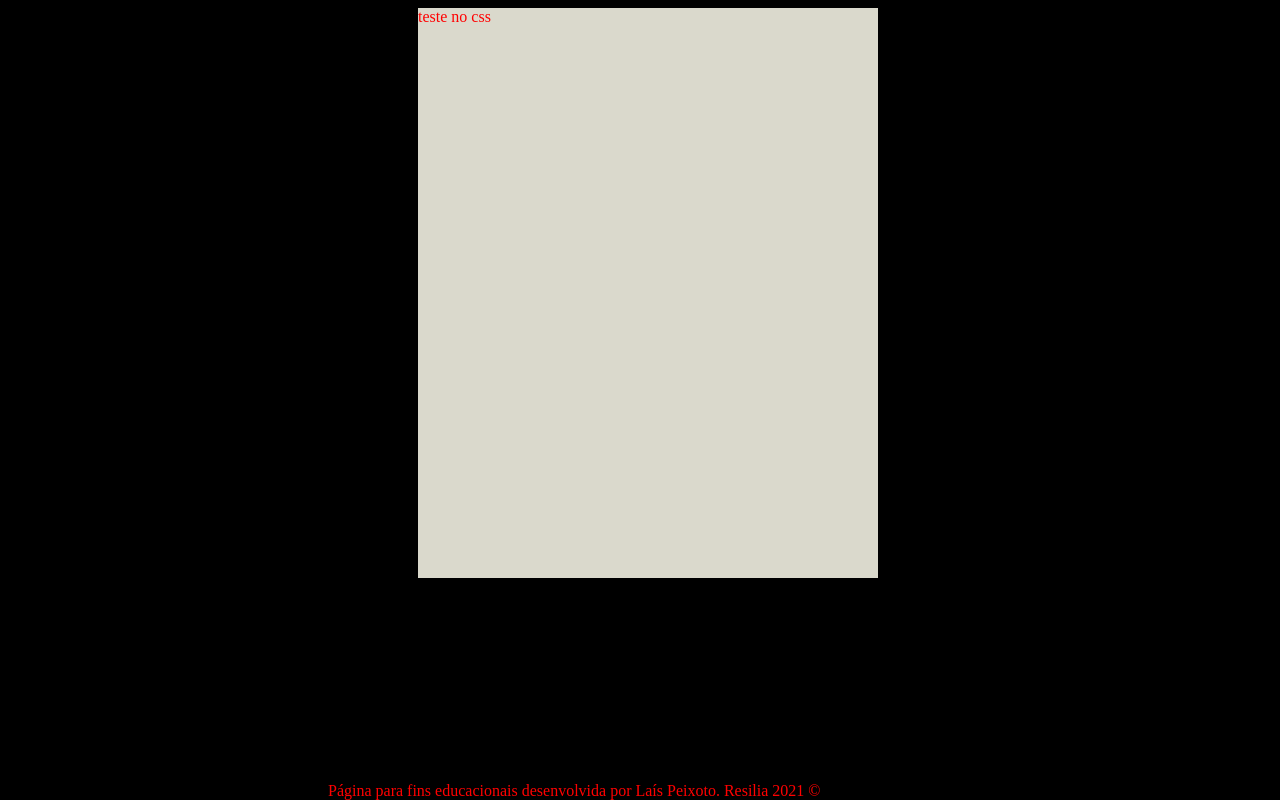
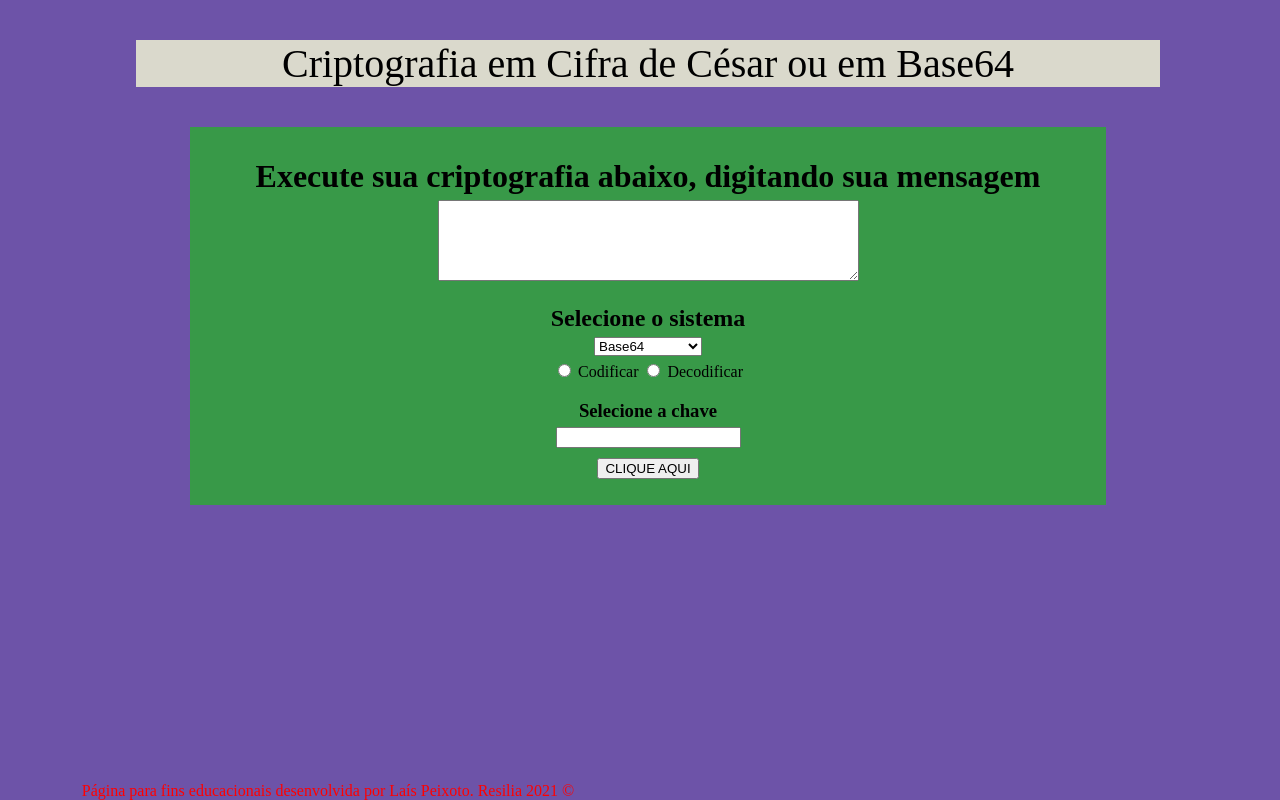
Before and after one commit to laispeixoto/PassinhoDoRomano, a plain HTML site: page index.html in a window 1280 px wide. Drawn offline with Linux system fonts and the light colour scheme.

Commit message:
alterações no HTML e no CSS

```diff
--- a/index.html
+++ b/index.html
@@ -7,22 +7,39 @@
     <meta  name = "viewport" content = "width = device-width, initial-scale = 1.0">
     <title > Passinho do Romano </title>
     <link  rel = "stylesheet" href = " style.css ">
-    <script  src = "passinho.js" feder> </script>
+    <script  src = "passinho.js" defer> </script>
 </head >
 
 <body>
-    <div  class = "formulario">
-        <header>
-            teste no css
-        </header>
-        <section>
-
-        </section>
-    </div>
+    <header class = "formulario">
+        <p>Criptografia em Cifra de César ou em Base64</p>
+    </header>
+    <main>
+        <div>
+            <h1>Execute sua criptografia abaixo, digitando sua mensagem</h1>
+            <textarea name="entrada" id="entrada" cols="50" rows="5"></textarea>
+        </div>
+        <div>
+            <h2>Selecione o sistema</h2>
+            <select name="seletor" id="options">
+            <option value="true" id="base"> Base64</option>
+            <option value="false" id="cifra"> Cifra de Cesar</option>
+            </select>
+            <div>
+                <input type="radio" id="codificar" name="cod">
+                <label for="codificar"> Codificar </label>
+                <input type="radio" id="decodificar" name="cod">
+                <label for="decodificar"> Decodificar </label>
+        </div>
+            <h3>Selecione a chave</h3>
+            <input type="number" name="acrescimo" id="acrescenta" min="1">
+            <br>
+    <button id="botao"> CLIQUE AQUI </button>
+    <br>
+    <p id="saida"></p>
+    </main>
+    <footer class="rodape">
+        Página para fins educacionais desenvolvida por Laís Peixoto. Resilia 2021 &COPY;
+    </footer>
 </body>
-
-<footer class="rodape">
-    Página para fins educacionais desenvolvida por Laís Peixoto. Resilia 2021 &COPY;
-</footer>
-
 </html>
--- a/passinho.js
+++ b/passinho.js
@@ -1,8 +1,40 @@
 //.charCodeAt() - transformar letra em número
 //.fromCharCode() - transformar número em letra
+//de 97 a 122 são letras minúsculas
+//de 65 a 90 são letras maiúsculas
 
 var msg
 var incremento
+var retornoMensagem
+var metodo
+var cripDecrit
+
+
+function cifrado(){
+    let mensagemArr = mensagem.split('')
+    let mensagemCifrada = []
+    let codificadorArr = []
+
+    for (let i = 0; mensagemArr.length > i; i++){
+        if (mensagemArr[i].charCodeAt() >= 65 && mensagemArr[i].charCodeAt() <=90 ){
+            let teste = ((mensagemArr[i].charCodeAt()) -65 + incremento)%26
+            codificadorArr.push(teste+65)
+            console.log("cheguei")
+        }else if(mensagemArr[i].charCodeAt() >= 97 && mensagemArr[i].charCodeAt() <=122){
+            let teste = ((mensagemArr[i].charCodeAt()) -97 + incremento)%26
+            codificadorArr.push(teste+97)
+            console.log("cheguei")
+        }else{
+            codificadorArr.push(mensagemArr[i].charCodeAt())
+            console.log("cheguei")
+        }
+    }
+    for (let j = 0; codificadorArr.length > j; j++){
+        mensagemCifrada.push(String.fromCharCode(codificadorArr[j]))
+    }
+    return mensagemCifrada.join('')
+
+
 
 //comando de codifação para Cifra de Cesar
 function codificaCC (msg, incremento) {
@@ -49,3 +81,19 @@ function decodificaCC (msg, incremento) {
     }
     return msgFinal.join("")
 }
+
+//usando para a base64
+
+function  codificaB () {
+    var  msgCod = btoa (mensagem)
+
+    return  msgCod
+
+}
+
+function  decodificaB () {
+    var  msgCod = atob (mensagem)
+
+    return  msgCod
+
+}
--- a/style.css
+++ b/style.css
@@ -1,24 +1,50 @@
 body {
-    display: flex;
-    background-color : black;
-    justify-content: center;
+    text-align: center;
+
+    /*display: flex;*/
+    background-color : rgb(109, 83, 168);
+    /*justify-content: center;*/
     width: 100%;
     height: 100%;
 }
 .formulario {
-    display: flex;
+    margin: 0 auto;
     background-color : rgb(218, 217, 204);
-    /*max-width: 50%;*/
-    width: 460px;
-    height: 570px;
-    color: red;
+    width: 80%;
+    color: black;
+    font-size: 40px;
 }
-
+main {
+    margin: 0 auto;
+    text-align: center;
+    width: 70%;
+    background-color: rgb(56, 153, 72);
+    padding:  10px;
+}
 .rodape {
     position: absolute;
     justify-content: center;
     color:red;
     width: 50%;
     bottom: 0px;
+}
+div {
+    margin: 5px 0;
+}
+button {
+    margin-top: 10px;
+}
+h3, h2, h1 {
+    margin-bottom: 5px;
 
 }
+
+/*.container {
+    display:flex;
+    flex-direction: column;
+    align-items: center;
+    background-color:rgb(109, 83, 168);
+    max-height: 80%;
+    height: 100%;
+    width: 2000px;
+}*\
```
